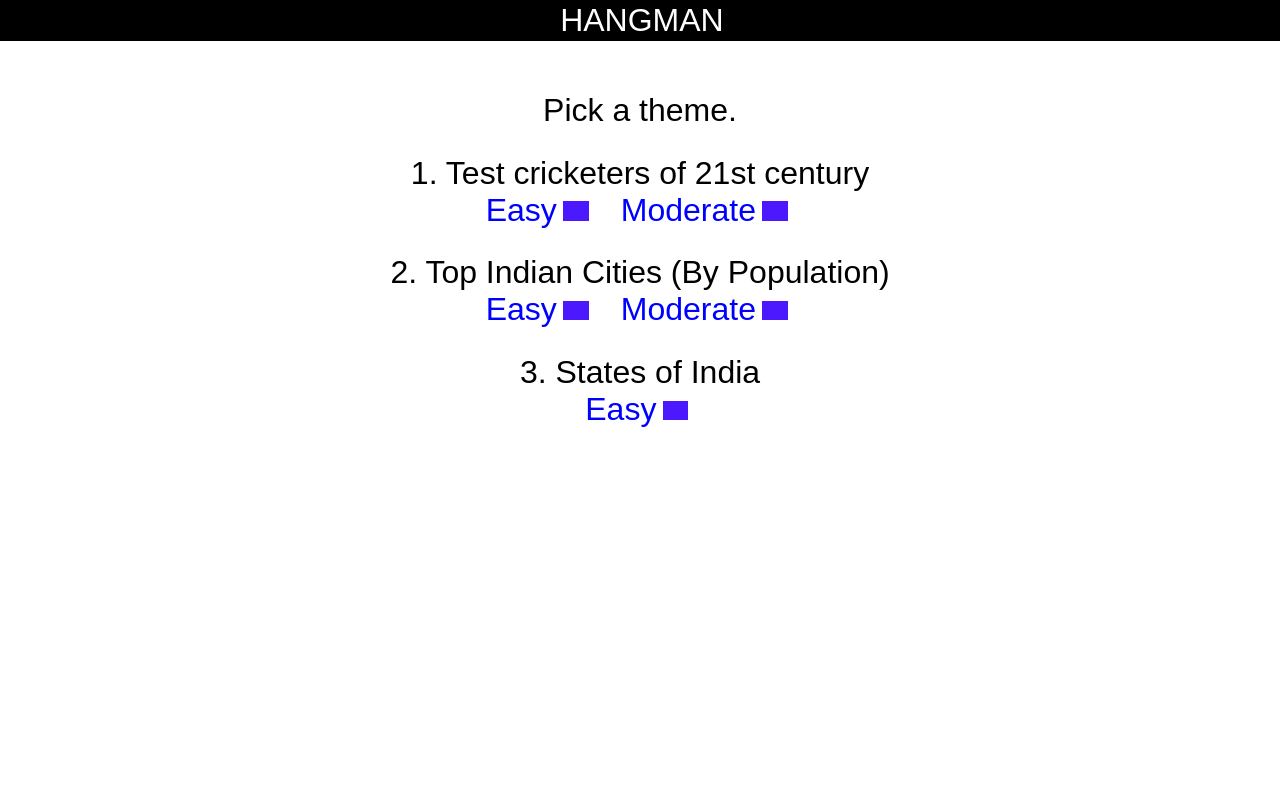
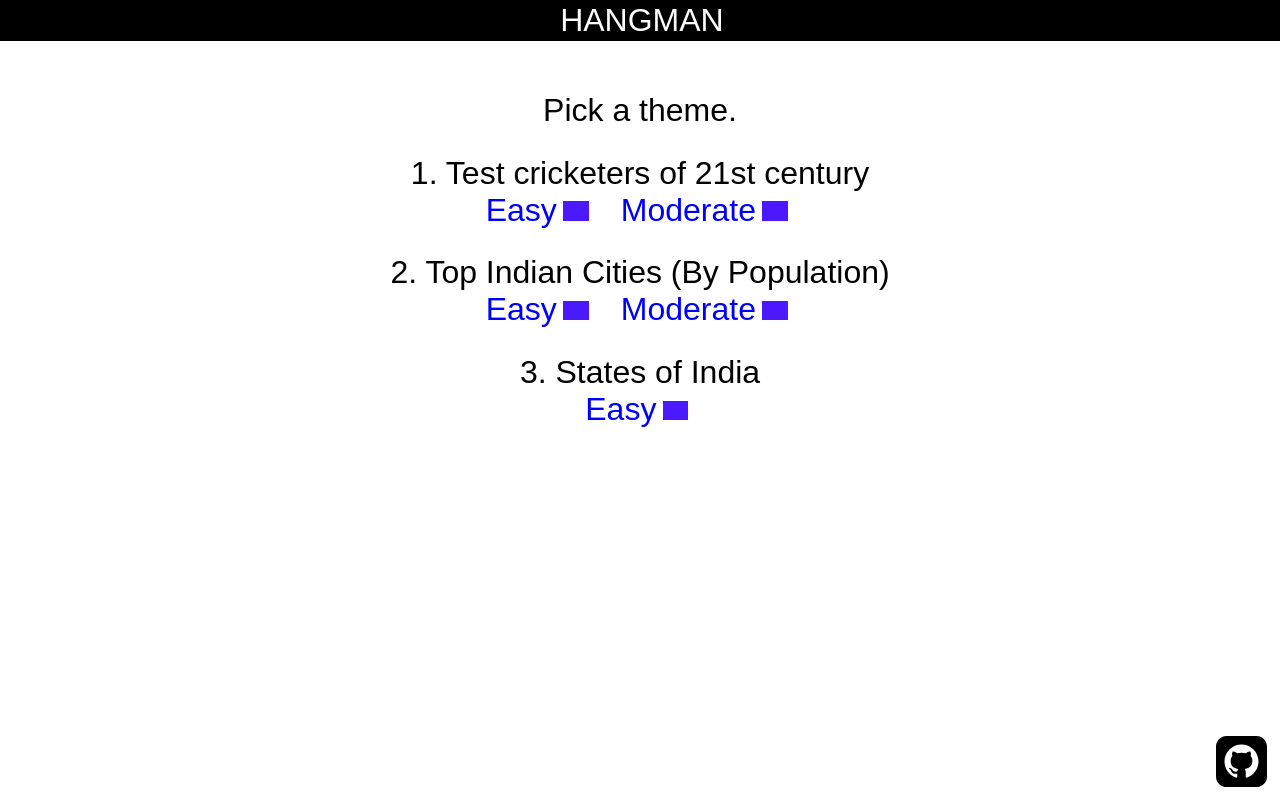
Before and after one commit to ujjaval-shah/hangman, a React (Create React App) app: page / in a window 1280 px wide. Built offline with nearby package versions, Linux system fonts and the light colour scheme; grey boxes are pictures that could not be loaded; a web font is replaced by a local one.

Commit message:
Github Repo link added.

```diff
--- a/src/App.css
+++ b/src/App.css
@@ -22,3 +22,15 @@
 .inline-div {
 	display: inline-block;
 }
+
+.github {
+	height: 100%;
+}
+
+.github-repo-link {
+	position: fixed;
+	bottom: 1vw;
+	right: 1vw;
+	width: fit-content;
+	height: 4vw;
+}
--- a/src/App.js
+++ b/src/App.js
@@ -4,6 +4,7 @@ import Title from './components/Title';
 import { Routes, Route } from "react-router-dom";
 import Home from './components/Home';
 import PageNotFound from './components/PageNotFound';
+import Github from './components/Github';
 
 function App() {
 	return (
@@ -14,6 +15,7 @@ function App() {
 				<Route path="/theme/:theme/level/:level" element={<Theme />} />
 				<Route path="*" element={<PageNotFound />} />
 			</Routes>
+			<Github />
 		</div>
 	);
 }
--- /dev/null
+++ b/src/components/Github.jsx
@@ -0,0 +1,14 @@
+import React from 'react';
+import githubSVG from '../images/github.svg'
+
+function Github(props) {
+    return (
+        <div className='github-repo-link'>
+            <a href='https://github.com/ujjaval-shah/hangman'>
+                <img className='github' src={githubSVG} alt={"Github Repo"} />
+            </a>
+        </div>
+    );
+}
+
+export default Github;
```
Also changed, not shown: src/images/github.svg (added).
